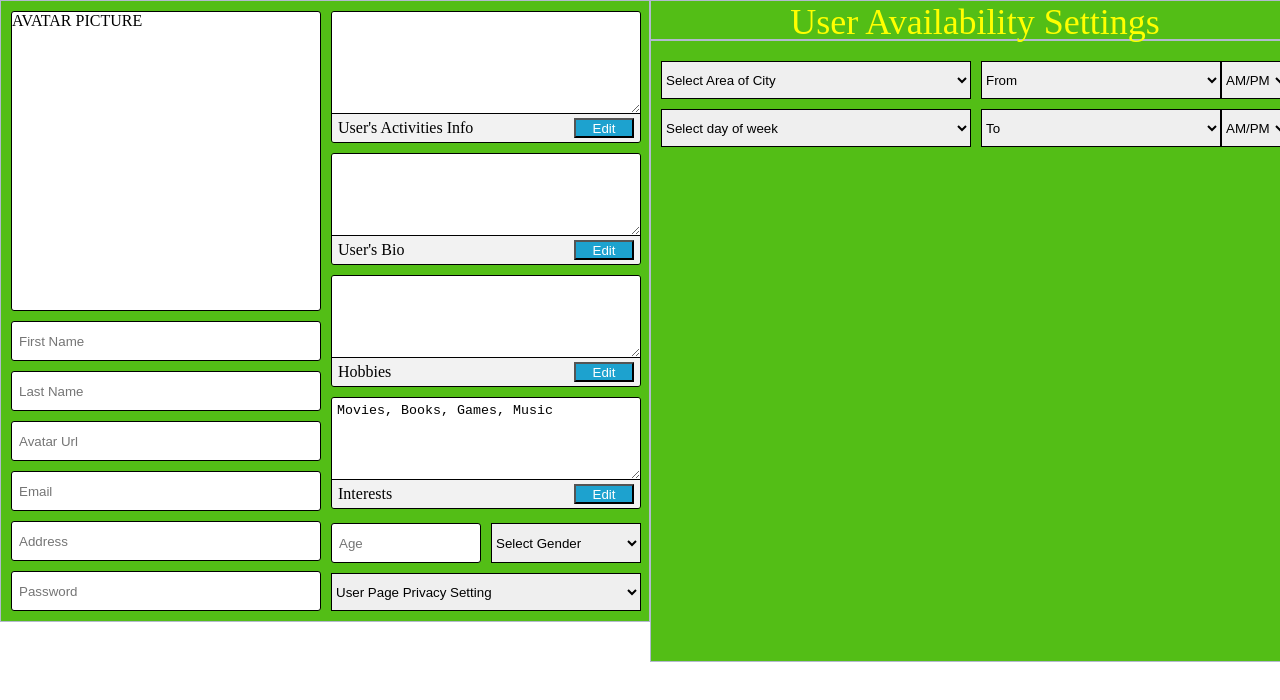
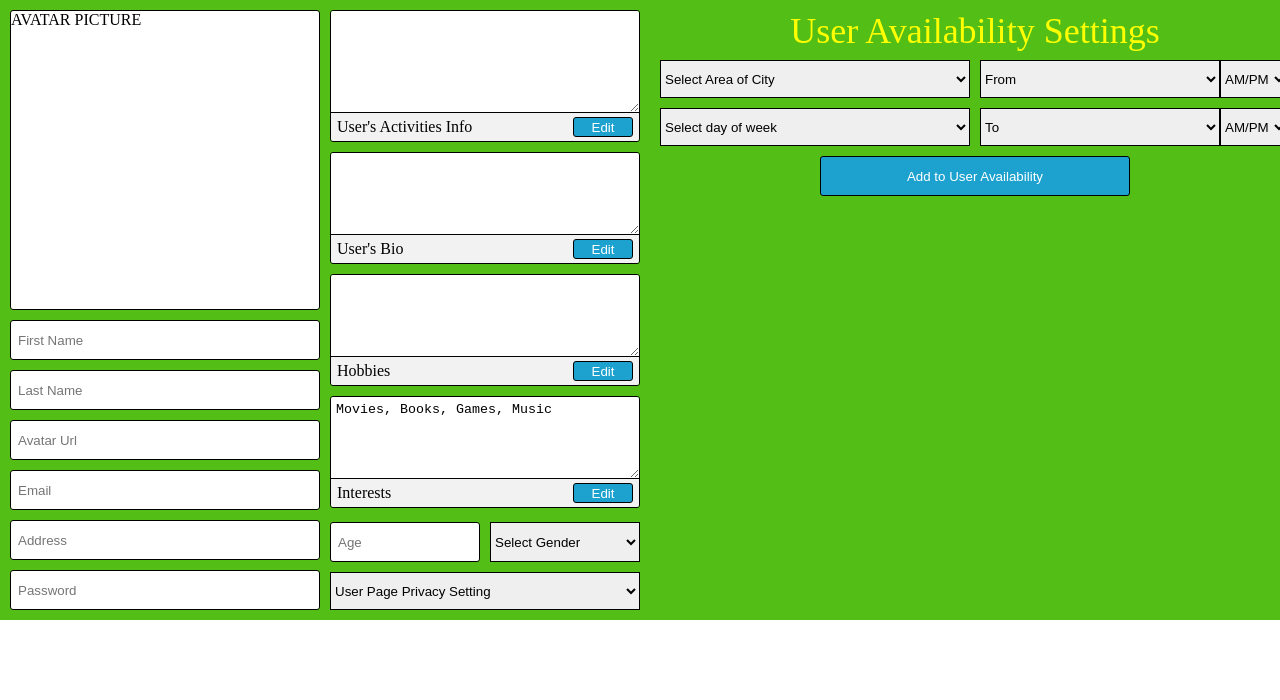
Before and after one commit to JonathanCass/finalproject, a React (Create React App) app in the folder client/: page /User in a window 1280 px wide. Shown: the top 700 px of the page. Built offline with nearby package versions, Linux system fonts and the light colour scheme.

Commit message:
Create User Page looking decent

```diff
--- a/client/src/components/User.styles.js
+++ b/client/src/components/User.styles.js
@@ -3,13 +3,20 @@ const styles ={
       width: 1300,
       display: 'flex',
   },
+  AvailabilityContainer:{
+      width: 1300,
+       background: '#53BE16'
+  },
   top:{
     width: 650,
-    height: '100%',
     padding: 10,
     background: '#53BE16',
     display: 'flex',
-    border: 'solid 1px #B3BACE'
+  },
+  bottom:{
+    width: 650,
+    padding: 10,
+    display: 'flex',
   },
   right:{
     width: 310,
@@ -119,17 +126,28 @@ const styles ={
     background: '#1DA2CF',
     color: 'white',
     marginTop: 6,
-    marginRight: 6
+    marginRight: 6,
+    border: 'solid 1px black',
+    borderRadius: 3
   },
   availabilityHeader:{
       height: 40,
+      paddingTop: 10,
       width: 650,
       fontSize: 36,
       color: '#FFFF00',
       textAlign: 'center',
       display: 'block',
-      background: '#53BE16',
-      border: 'solid 1px #B3BACE'
+  },
+  addAvailability:{
+      margin: 'auto',
+      height: 40,
+      width: 310,
+      background: '#1DA2CF',
+      color: 'white',
+      display: 'block',
+      border: 'solid 1px black',
+      borderRadius: 3
   }
 }
 export default styles
--- a/client/src/components/UserAvailability.js
+++ b/client/src/components/UserAvailability.js
@@ -16,9 +16,9 @@ class UserAvailability extends React.Component {
   }
   render() {
     return (
-        <div>
+        <div style={styles.AvailabilityContainer}>
         <div style={styles.availabilityHeader}>User Availability Settings</div>
-        <div style={styles.top}>
+        <div style={styles.bottom}>
 
         <div style={styles.left}>
             <select name="area" style={styles.select} onChange={this.handleChange} value={this.state.area}>
@@ -85,6 +85,7 @@ class UserAvailability extends React.Component {
         </div>
 
       </div>
+      <button style={styles.addAvailability}>Add to User Availability</button>
       </div>
     )
   }
```
